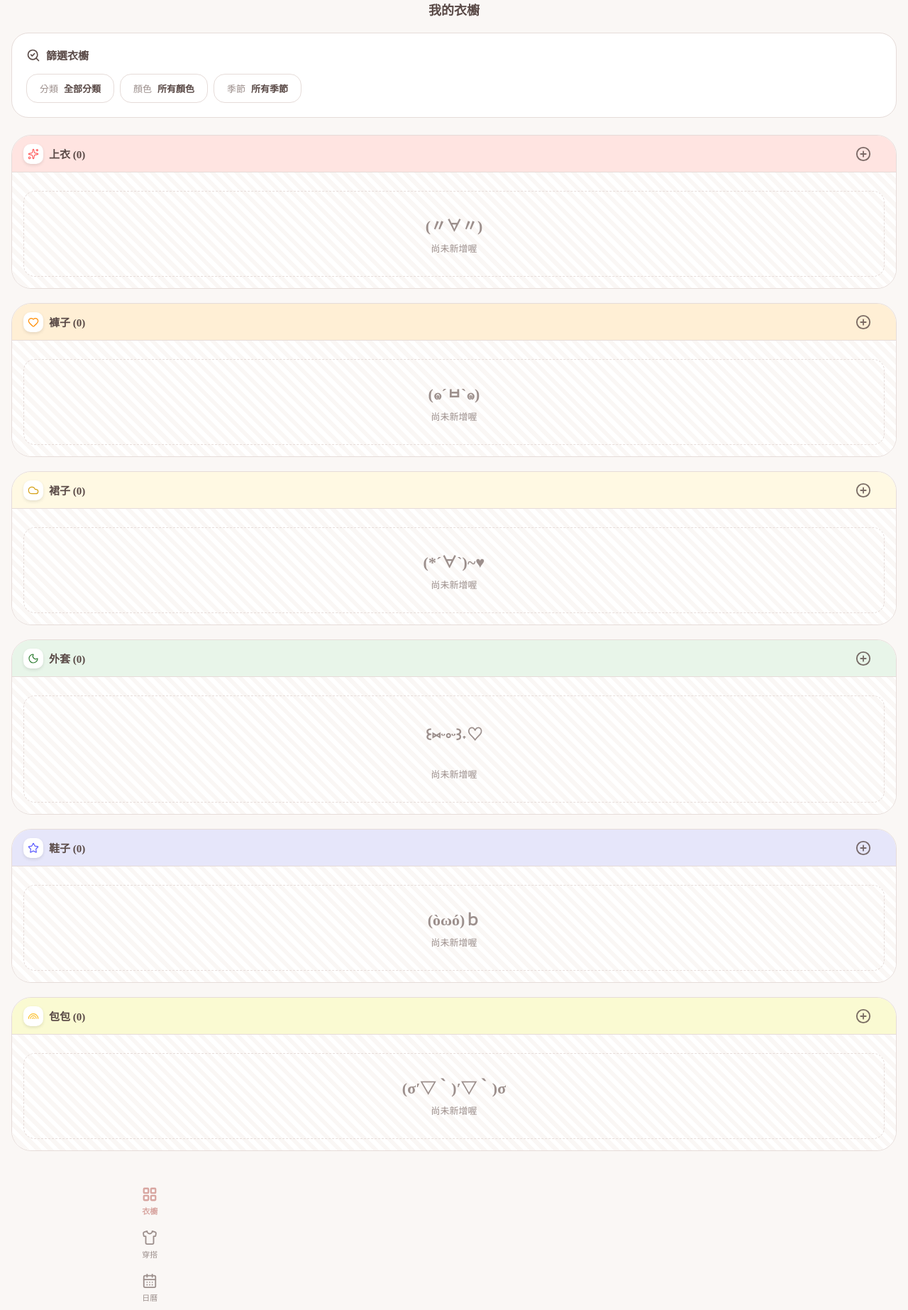
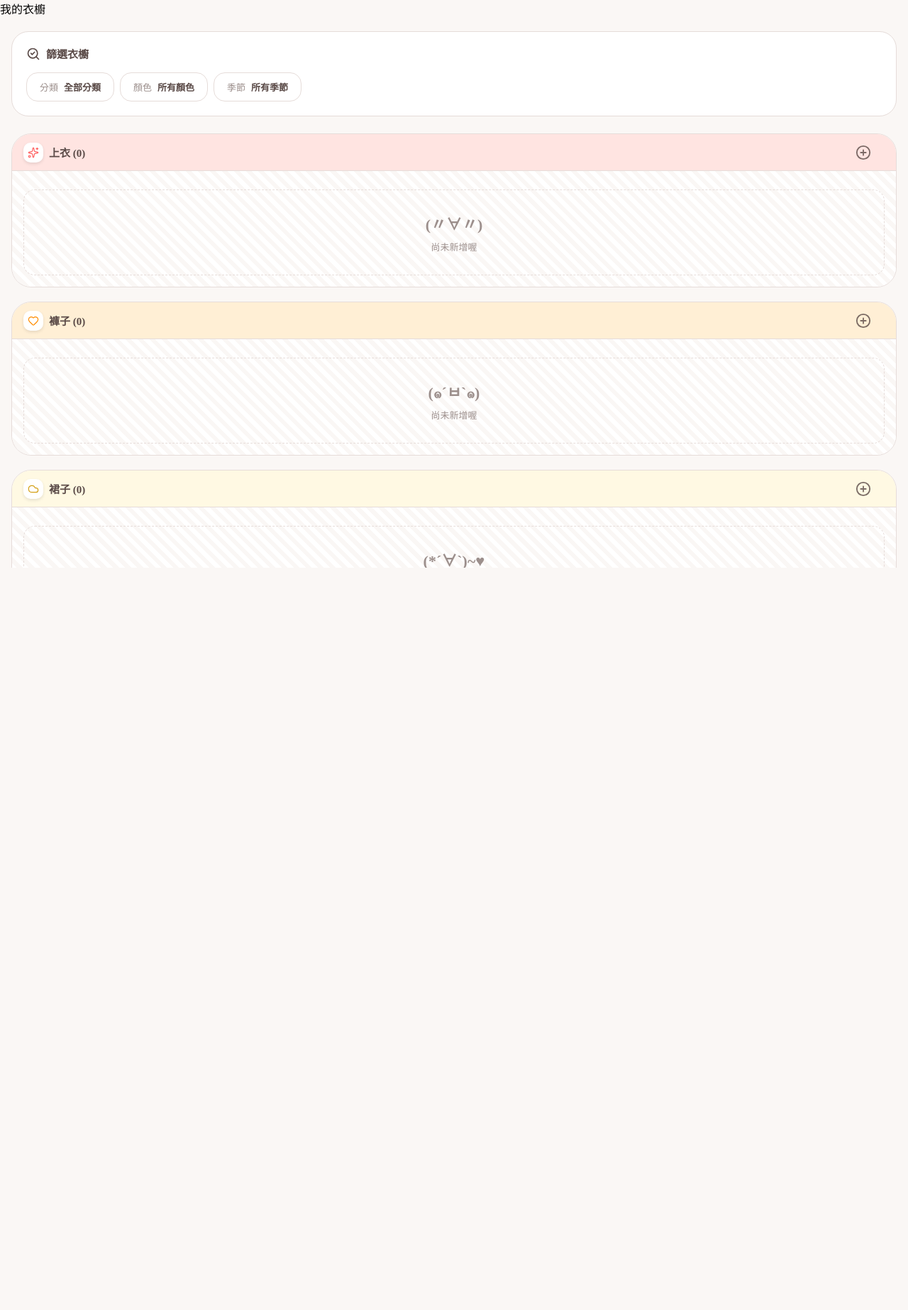
Before and after one commit to tzuhui0507/my-closet-pwa, a React (Vite) app: page / in a window 1280 px wide. Shown: the whole page at 71% size. After the commit the page ends 800 px from the top, so only its background shows below. Built offline with nearby package versions, Linux system fonts and the light colour scheme.

Commit message:
fix pwa start_url

```diff
--- a/src/App.css
+++ b/src/App.css
@@ -1,64 +1,71 @@
-/* app.css */
-#root {
-  min-height: 100vh;
-  /* 這裡改用 min-height: -webkit-fill-available 確保在 iOS 更精準 */
-  min-height: -webkit-fill-available;
+/* 讓外層容器撐滿整個手機螢幕 */
+.app-container {
   display: flex;
   flex-direction: column;
-  margin: 0;
-  padding: 0;
+  height: 100vh;
+  height: -webkit-fill-available; /* 修正 iOS 高度計算 */
+  background-color: var(--color-bg);
 }
 
-/* 頂部 Header：背景會填滿到動態島後方 */
+/* 頂部 Header：背景延伸到最頂部，文字避開動態島 */
 .header {
-  position: sticky;
-  top: 0;
-  z-index: 1000;
-  width: 100%;
+  flex-shrink: 0; /* 禁止被擠壓 */
   background-color: var(--color-bg);
-  /* 將文字推到安全區下方，但背景色維持在最頂端 */
-  padding-top: env(safe-area-inset-top);
+  padding-top: env(safe-area-inset-top); /* 關鍵：自動避開瀏海 */
+  padding-bottom: 10px;
+  text-align: center;
   border-bottom: 1px solid var(--color-border);
-  /* 確保 Header 內容垂直置中且有呼吸感 */
-  display: flex;
-  align-items: center;
-  justify-content: center;
-  height: calc(44px + env(safe-area-inset-top));
+  z-index: 100;
 }
 
-/* 底部 TabBar：背景完全到底部，內容避開小白條 */
+/* 中間內容區：自動捲動 */
+.main-content {
+  flex: 1;
+  overflow-y: auto; /* 只有這裡會捲動 */
+  -webkit-overflow-scrolling: touch;
+  padding: 16px;
+}
+
+/* 底部 TabBar：模仿 IG 沉浸式效果 */
 .tab-bar {
-  position: fixed;
-  bottom: 0;
-  left: 0;
-  right: 0;
-  z-index: 1000;
-  width: 100%;
+  flex-shrink: 0;
   background-color: var(--color-surface);
-  /* 關鍵：背景延伸到底部，圖示向上推開安全距離 */
+  /* 關鍵：讓背景延伸到最底端的小白條區域 */
   padding-bottom: env(safe-area-inset-bottom);
-  /* IG 風格的高度：基準 50px + 安全區 */
-  height: calc(50px + env(safe-area-inset-bottom));
+  height: calc(60px + env(safe-area-inset-bottom));
+
   display: flex;
   justify-content: space-around;
   align-items: center;
   border-top: 1px solid var(--color-border);
+  z-index: 100;
 }
 
-/* 內容區塊：確保不會被固定的 header 和 tab-bar 擋住內容 */
-.main-content {
+/* 確保 Tab 內部的文字/圖示垂直置中在可用空間內 */
+.tab-item {
   flex: 1;
-  width: 100%;
-  /* 頂部留出 Header 的高度 */
-  padding-top: 10px;
-  /* 底部留出 TabBar 的空間，避免最後一個卡片被擋住 */
-  padding-bottom: calc(70px + env(safe-area-inset-bottom));
+  display: flex;
+  flex-direction: column;
+  align-items: center;
+  justify-content: center;
+  gap: 4px;
+  color: var(--color-text-sub);
+  cursor: pointer;
+  transition: color 0.2s ease;
 }
 
-.card {
-  background: var(--color-surface);
-  border-radius: var(--radius-card);
-  padding: 1.5rem;
-  margin: 1rem;
-  border: 1px solid var(--color-border);
+.tab-item.active {
+  color: var(--color-primary);
+  font-weight: 700;
 }
+
+.tab-item span {
+  font-size: 11px;
+}
+
+/* 標題樣式 */
+.header-title {
+  font-weight: 800;
+  font-size: 18px;
+  color: var(--color-text-main);
+}
--- a/src/App.jsx
+++ b/src/App.jsx
@@ -7,7 +7,7 @@ import OutfitPage from './pages/OutfitPage'
 import ItemDetailPage from './pages/ItemDetailPage'
 import CalendarPage from './pages/CalendarPage'
 
-/* ===== 常數定義 (保持不變) ===== */
+/* ===== 常數定義 ===== */
 const CATEGORY_ORDER = [
   { key: 'top', label: '上衣' },
   { key: 'bottom', label: '褲子' },
@@ -21,7 +21,7 @@ const COLOR_LABEL = { black: '黑色', white: '白色', gray: '灰色', blue: '
 const SEASON_LABEL = { spring: '春天', summer: '夏天', fall: '秋天', winter: '冬天', all: '四季' }
 
 function App() {
-  /* ===== 狀態控制 (保持不變) ===== */
+  /* ===== 狀態控制 ===== */
   const [items, setItems] = useState([])
   const [selected, setSelected] = useState(null)
   const [mode, setMode] = useState('closet')
@@ -39,11 +39,12 @@ function App() {
   const [colorFilter, setColorFilter] = useState([]);
   const [seasonFilter, setSeasonFilter] = useState([]);
 
-  /* ===== 資料持久化 & 處理邏輯 (保持不變) ===== */
+  /* ===== 資料持久化 & 處理邏輯 ===== */
   useEffect(() => {
     const saved = localStorage.getItem('closet-items')
     if (saved) setItems(JSON.parse(saved))
   }, [])
+
   function saveItems(next) { setItems(next); localStorage.setItem('closet-items', JSON.stringify(next)); }
   function saveOutfits(next) { setOutfits(next); localStorage.setItem('closet-outfits', JSON.stringify(next)); }
   function saveCalendarLogs(next) { setCalendarLogs(next); localStorage.setItem('closet-calendar', JSON.stringify(next)); }
@@ -97,22 +98,19 @@ function App() {
     )
   }
 
-  const themeActive = 'var(--color-primary)';
-  const inactiveColor = 'var(--color-text-sub)';
-
   return (
-    <div id="root">
-      {/* 1. Header：套用 CSS Class 以支援 Safe Area */}
+    <div className="app-container">
+      {/* 1. Header：背景延伸到動態島下方 */}
       {!isEditing && (
         <header className="header">
-          <div style={{ flex: 1, textAlign: 'center', fontWeight: 800, fontSize: 18, color: 'var(--color-text-main)' }}>
+          <div className="header-title">
             {mode === 'closet' ? '我的衣櫥' : mode === 'outfit' ? '我的穿搭' : '穿搭日曆'}
           </div>
         </header>
       )}
 
-      {/* 2. Content Area：使用 main-content class */}
-      <main className="main-content" style={{ overflowY: isEditing ? 'hidden' : 'auto' }}>
+      {/* 2. Content Area：主要捲動區塊 */}
+      <main className={`main-content ${isEditing ? 'no-scroll' : ''}`}>
         {mode === 'closet' && (
           <ClosetPage
             items={items} setSelected={setSelected} handleAdd={handleAdd}
@@ -136,21 +134,30 @@ function App() {
         )}
       </main>
 
-      {/* 3. Tab Bar：套用 tab-bar class */}
+      {/* 3. Tab Bar：模仿 IG 沉浸式效果 */}
       {!isEditing && (
         <footer className="tab-bar">
-          <button onClick={() => setMode('closet')} style={{ display: 'flex', flexDirection: 'column', alignItems: 'center', gap: 4, background: 'none', border: 'none', cursor: 'pointer', width: '33%', color: mode === 'closet' ? themeActive : inactiveColor }}>
-            <LayoutGrid size={22} strokeWidth={mode === 'closet' ? 2.5 : 2} />
-            <span style={{ fontSize: '11px', fontWeight: mode === 'closet' ? '700' : '500' }}>衣櫥</span>
-          </button>
-          <button onClick={() => setMode('outfit')} style={{ display: 'flex', flexDirection: 'column', alignItems: 'center', gap: 4, background: 'none', border: 'none', cursor: 'pointer', width: '33%', color: mode === 'outfit' ? themeActive : inactiveColor }}>
-            <Shirt size={22} strokeWidth={mode === 'outfit' ? 2.5 : 2} />
-            <span style={{ fontSize: '11px', fontWeight: mode === 'outfit' ? '700' : '500' }}>穿搭</span>
-          </button>
-          <button onClick={() => setMode('calendar')} style={{ display: 'flex', flexDirection: 'column', alignItems: 'center', gap: 4, background: 'none', border: 'none', cursor: 'pointer', width: '33%', color: mode === 'calendar' ? themeActive : inactiveColor }}>
-            <CalendarDays size={22} strokeWidth={mode === 'calendar' ? 2.5 : 2} />
-            <span style={{ fontSize: '11px', fontWeight: mode === 'calendar' ? '700' : '500' }}>日曆</span>
-          </button>
+          <div
+            className={`tab-item ${mode === 'closet' ? 'active' : ''}`}
+            onClick={() => setMode('closet')}
+          >
+            <LayoutGrid size={24} />
+            <span>衣櫥</span>
+          </div>
+          <div
+            className={`tab-item ${mode === 'outfit' ? 'active' : ''}`}
+            onClick={() => setMode('outfit')}
+          >
+            <Shirt size={24} />
+            <span>穿搭</span>
+          </div>
+          <div
+            className={`tab-item ${mode === 'calendar' ? 'active' : ''}`}
+            onClick={() => setMode('calendar')}
+          >
+            <CalendarDays size={24} />
+            <span>日曆</span>
+          </div>
         </footer>
       )}
     </div>
--- a/src/index.css
+++ b/src/index.css
@@ -5,16 +5,12 @@
   -webkit-tap-highlight-color: transparent;
 }
 
-html, body {
-  /* 確保高度撐滿且不鎖死滾動 */
-  height: 100%;
+html, body, #root {
   margin: 0;
   padding: 0;
-  background: var(--color-bg);
-  color: var(--color-text-main);
-  transition: background-color 0.3s ease, color 0.3s ease;
-  /* 解決 iOS 彈性滾動背景變色的問題 */
-  -webkit-overflow-scrolling: touch;
+  height: 100%;
+  width: 100%;
+  overflow: hidden; /* 防止整個網頁亂滾，讓 main-content 滾就好 */
 }
 
 /* ===== Global Variables ===== */
```
